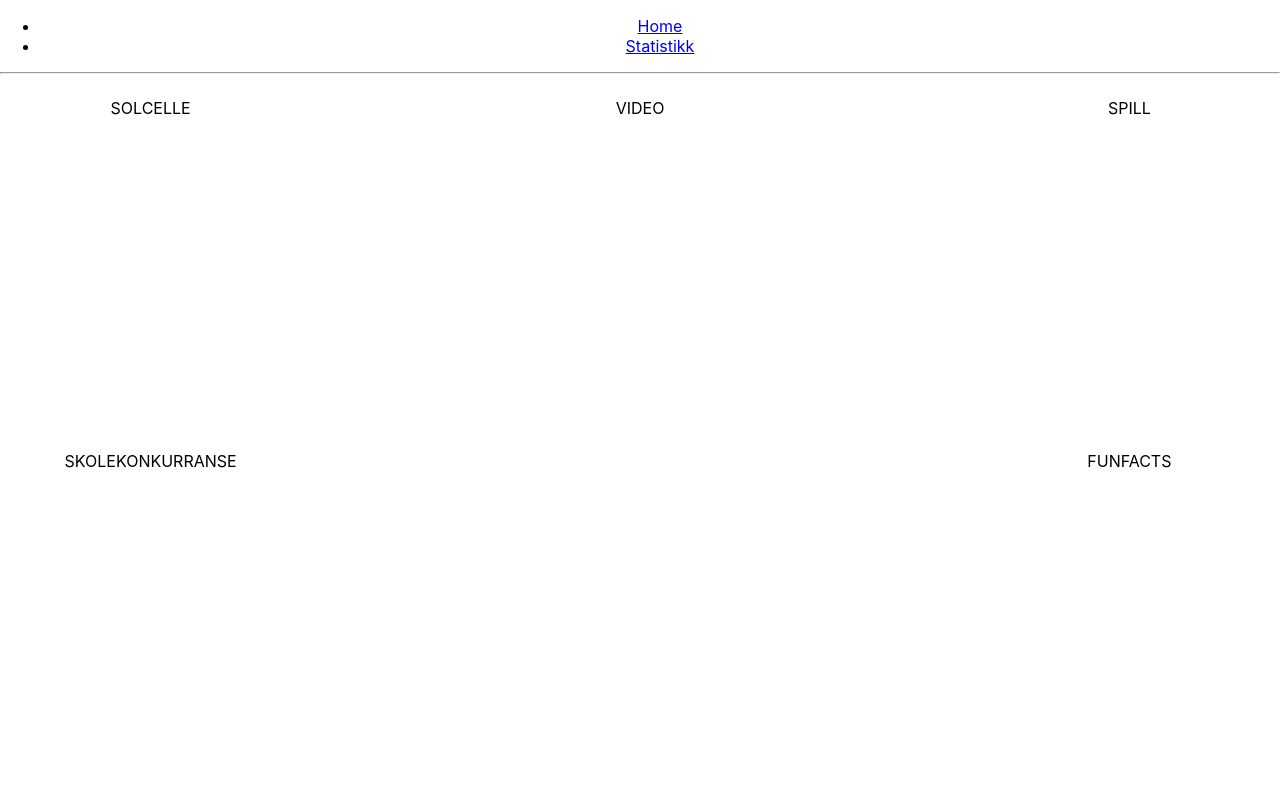
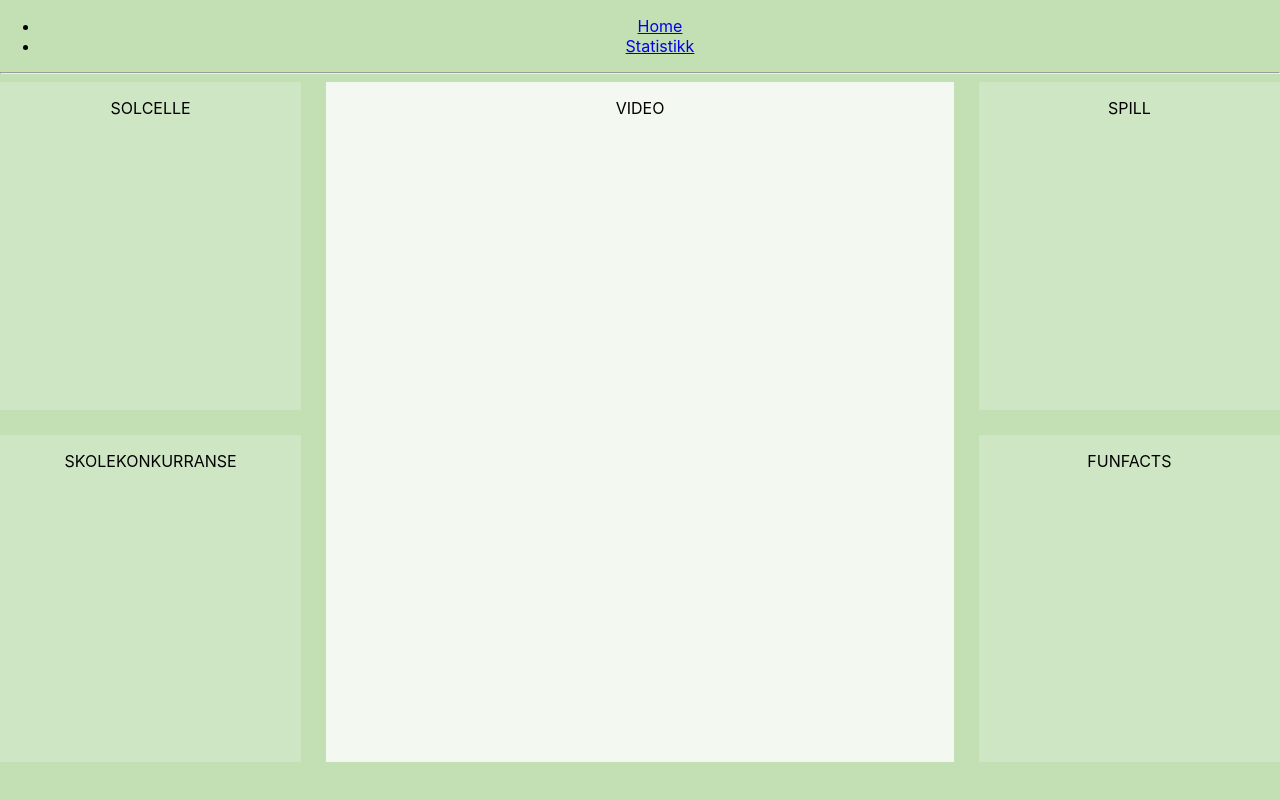
Before and after one commit to BG4-22/GREENK, a React (Vite) app: page / in a window 1280 px wide. Built offline with nearby package versions, Linux system fonts and the light colour scheme.

Commit message:
feat(#8): Change background color

```diff
--- a/src/index.css
+++ b/src/index.css
@@ -1,13 +1,14 @@
 body {
-  margin: 0;
-  font-family: -apple-system, BlinkMacSystemFont, 'Segoe UI', 'Roboto', 'Oxygen',
-    'Ubuntu', 'Cantarell', 'Fira Sans', 'Droid Sans', 'Helvetica Neue',
-    sans-serif;
-  -webkit-font-smoothing: antialiased;
-  -moz-osx-font-smoothing: grayscale;
+    background-color: #c3e0b5;
+    margin: 0;
+    font-family: -apple-system, BlinkMacSystemFont, 'Segoe UI', 'Roboto',
+        'Oxygen', 'Ubuntu', 'Cantarell', 'Fira Sans', 'Droid Sans',
+        'Helvetica Neue', sans-serif;
+    -webkit-font-smoothing: antialiased;
+    -moz-osx-font-smoothing: grayscale;
 }
 
 code {
-  font-family: source-code-pro, Menlo, Monaco, Consolas, 'Courier New',
-    monospace;
+    font-family: source-code-pro, Menlo, Monaco, Consolas, 'Courier New',
+        monospace;
 }
```
